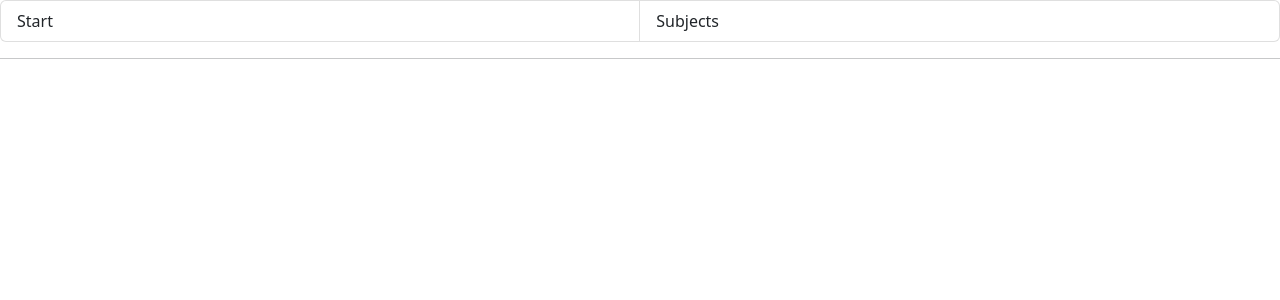
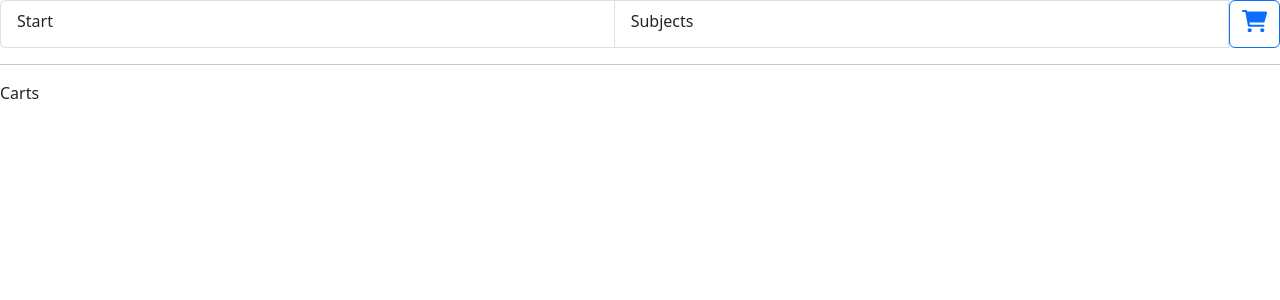
Before and after one commit to superAIyah/rip_frontend, a React (Create React App) app in the folder my-app/: page /cart in a window 1280 px wide. Before the commit this address had no page. Shown: the top 300 px of the page. Built offline with nearby package versions, Linux system fonts and the light colour scheme; the HTML template or start-up script is replaced by a standard one.

Commit message:
Cart button done

```diff
--- a/my-app/src/App.js
+++ b/my-app/src/App.js
@@ -4,8 +4,10 @@
 import Home from "./components/Home";
 import Subjects from "./components/Subjects";
 import Articles from "./components/Articles";
+import Cart from "./components/Cart";
 import ListGroup from "react-bootstrap/ListGroup";
 import {AuthContext} from "./context/index"
+import Button from "react-bootstrap/Button";
 
 function App() {
     const  [isAuth, setIsAuth] = useState(false);
@@ -23,6 +25,19 @@
                       <ListGroup.Item action href="/subjects">
                           Subjects
                       </ListGroup.Item>
+                          <Button
+                              action href="/cart"
+                              style={{ width: "5rem", height: "3rem"}}
+                              variant="outline-primary"
+                          >
+                              <svg
+                                  xmlns="http://www.w3.org/2000/svg"
+                                  viewBox="0 0 576 512"
+                                  fill="currentColor"
+                              >
+                                  <path d="M96 0C107.5 0 117.4 8.19 119.6 19.51L121.1 32H541.8C562.1 32 578.3 52.25 572.6 72.66L518.6 264.7C514.7 278.5 502.1 288 487.8 288H170.7L179.9 336H488C501.3 336 512 346.7 512 360C512 373.3 501.3 384 488 384H159.1C148.5 384 138.6 375.8 136.4 364.5L76.14 48H24C10.75 48 0 37.25 0 24C0 10.75 10.75 0 24 0H96zM128 464C128 437.5 149.5 416 176 416C202.5 416 224 437.5 224 464C224 490.5 202.5 512 176 512C149.5 512 128 490.5 128 464zM512 464C512 490.5 490.5 512 464 512C437.5 512 416 490.5 416 464C416 437.5 437.5 416 464 416C490.5 416 512 437.5 512 464z" />
+                              </svg>
+                          </Button>
                   </ListGroup>
                 <hr />
                 <Routes>
@@ -32,6 +47,8 @@
                     </Route>
                     <Route exact path="/subjects/:id" element={<Articles />}>
                     </Route>
+                    <Route exact path="/cart" element={<Cart />}>
+                    </Route>
                 </Routes>
               </div>
             </BrowserRouter>
--- a/my-app/src/components/Articles.js
+++ b/my-app/src/components/Articles.js
@@ -1,11 +1,11 @@
 import React, {useContext, useEffect, useState} from "react"
-import { Link } from 'react-router-dom';
 import { useParams} from "react-router-dom";
 import axios from "axios";
 
 import Breadcrumb from 'react-bootstrap/Breadcrumb';
 import Button from 'react-bootstrap/Button';
 import Card from 'react-bootstrap/Card';
+import ListGroup from 'react-bootstrap/ListGroup';
 import 'bootstrap/dist/css/bootstrap.min.css';
 import {AuthContext} from "../context";
 
@@ -15,7 +15,7 @@
     const {id} = useParams()
 
     const [data, setData] = useState([])
-    async function fetchSubjects() {
+    async function fetchSubjects() {  // Using local server django rest api
         const response = await axios.get('http://127.0.0.1:8000/api/articles/')
         console.log(response.data)
         setData(response.data)
@@ -28,6 +28,12 @@
     )
 
     console.log(data)
+
+    const [cart, setCart] = useState([]);
+    const handleClick = (article) => {
+        cart.push(article);
+        console.log(cart);
+    }
 
     return (
         <div>
@@ -52,7 +58,10 @@
                                 <Card.Text>
                                     {article.title}
                                 </Card.Text>
-                                <Button variant="primary">Buy this article</Button>
+                                <ListGroup.Item>{article.price} $</ListGroup.Item>
+                                <Button variant="primary" onClick={()=>handleClick(article)}>
+                                    Buy this article
+                                </Button>
                             </Card.Body>
                         </Card>
                     )
--- /dev/null
+++ b/my-app/src/components/Cart.js
@@ -0,0 +1,9 @@
+import React from "react"
+
+export default function Cart(){
+    return(
+        <div>
+            <p>Carts</p>
+        </div>
+    )
+}
```
